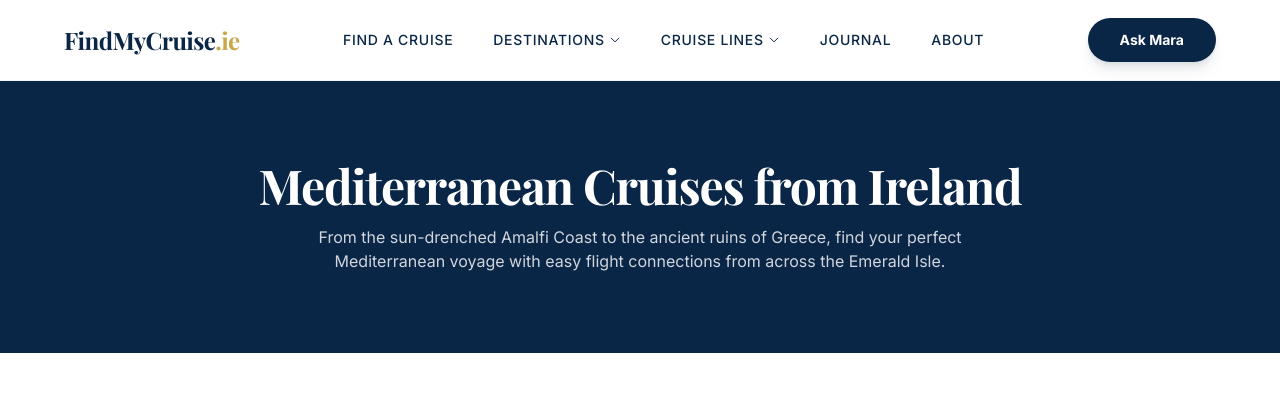
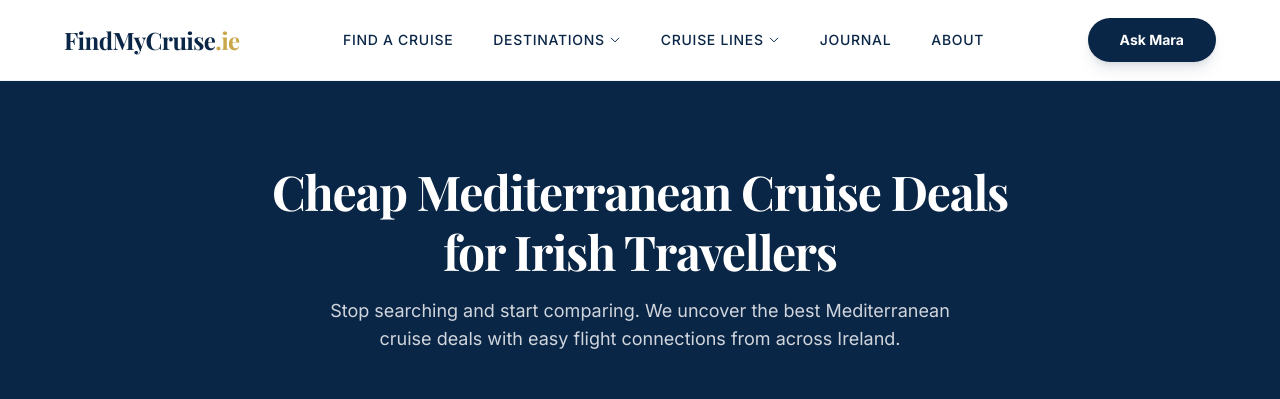
Before and after one commit to jkenny593-bit/Find-My-Cruise, a Next.js app: page /destinations/mediterranean in a window 1280 px wide. Shown: the top 399 px of the page. Built offline with nearby package versions, Linux system fonts and the light colour scheme; a web font is replaced by a local one.

Commit message:
Advanced SEO: Added Schema.org markup and optimized Mediterranean page for 'cheap' and 'deals' keywords

```diff
--- a/app/destinations/mediterranean/page.tsx
+++ b/app/destinations/mediterranean/page.tsx
@@ -4,8 +4,8 @@ import CruiseGrid from '@/components/cruise/CruiseGrid';
 
 export const generateMetadata = (): Metadata => {
   return {
-    title: 'Mediterranean Cruises from Ireland | FindMyCruise.ie',
-    description: 'Discover the best Mediterranean cruise deals from Dublin, Cork, and Belfast. Hand-picked itineraries for 2026/2027.',
+    title: 'Cheap Mediterranean Cruise Deals from Ireland | FindMyCruise.ie',
+    description: 'Find the cheapest Mediterranean cruise deals for 2026. Compare prices and itineraries from Dublin and Cork. Budget to luxury options hand-picked by Mara.',
   };
 };
 
@@ -22,13 +22,12 @@ export default function MediterraneanPage() {
       {/* Hero Header */}
       <div className="bg-primary py-20 text-center">
         <div className="max-w-[1200px] mx-auto px-4">
-          <h1 className="text-4xl md:text-5xl font-heading font-bold text-white mb-4">
-            Mediterranean Cruises from Ireland
+          <h1 className="text-4xl md:text-5xl font-heading font-bold text-white mb-4 leading-tight">
+            Cheap Mediterranean Cruise Deals <br className="hidden md:block" /> for Irish Travellers
           </h1>
-          <p className="text-gray-300 max-w-2xl mx-auto">
-            From the sun-drenched Amalfi Coast to the ancient ruins of Greece,
-            find your perfect Mediterranean voyage with easy flight connections
-            from across the Emerald Isle.
+          <p className="text-gray-300 max-w-2xl mx-auto text-lg">
+            Stop searching and start comparing. We uncover the best Mediterranean cruise deals
+            with easy flight connections from across Ireland.
           </p>
         </div>
       </div>
--- a/app/layout.tsx
+++ b/app/layout.tsx
@@ -67,6 +67,35 @@ export default function RootLayout({
             })();
           `}
         </Script>
+        {/* Schema.org for AI discovery */}
+        <script
+          type="application/ld+json"
+          dangerouslySetInnerHTML={{
+            __html: JSON.stringify({
+              "@context": "https://schema.org",
+              "@type": "TravelAgency",
+              "name": "FindMyCruise.ie",
+              "description": "AI-powered cruise comparison and recommendation service for Irish travellers.",
+              "url": "https://findmycruise.ie",
+              "telephone": "",
+              "address": {
+                "@type": "PostalAddress",
+                "addressCountry": "IE"
+              },
+              "image": "https://findmycruise.ie/logo.png",
+              "priceRange": "€€",
+              "areaServed": {
+                "@type": "Country",
+                "name": "Ireland"
+              },
+              "serviceType": "Cruise Recommendation",
+              "brand": {
+                "@type": "Brand",
+                "name": "Mara AI"
+              }
+            })
+          }}
+        />
       </body>
     </html>
   );
```
